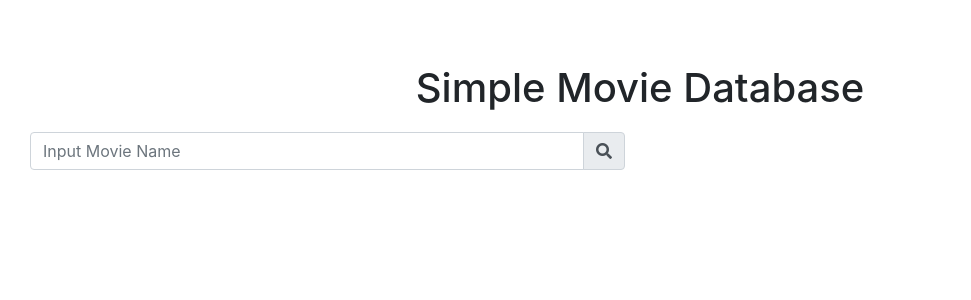
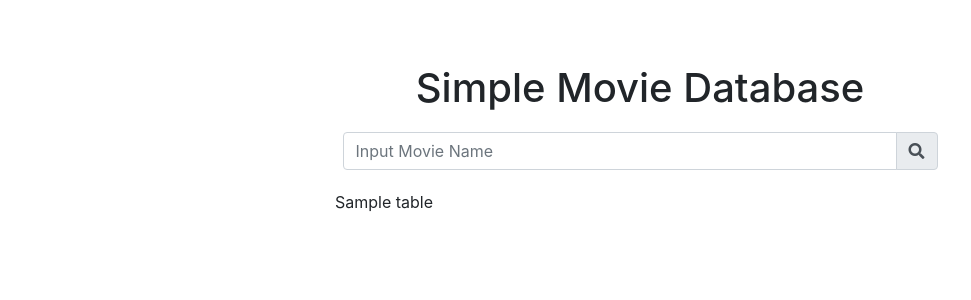
Before and after one commit to IzzanNurdin/SemanticWebTA, a Flask app: template flask_foaf/templates/index.html in a window 1280 px wide. Shown: the top 300 px of the page, without its empty margins (0-971 px from the left). Run offline with Flask 2, Linux system fonts and the light colour scheme; the template is opened without the code that fills it: most values are stand-ins (such as "Sample title", 1, 10 or a date in 2020); some libraries are stand-ins or nearby versions.

Commit message:
tampilan table di search

```diff
--- a/flask_foaf/templates/index.html
+++ b/flask_foaf/templates/index.html
@@ -11,7 +11,7 @@
     		<h1 style="text-align: center;">Simple Movie Database</h1>
     	</div>
     	<div class="col-md-12" style="margin-top: 20px;">
-    		<div class="col-md-6">
+    		<div class="col-md-6" style="margin: 0 auto">
 	    		<div class="input-group">
 	    			<input class="form-control" placeholder="Input Movie Name" type="text">
 	    			<div class="input-group-append">
@@ -20,5 +20,8 @@
 	    		</div>
 	    	</div>
     	</div>
+    	<div class="col-md-6" style="margin: 20px auto">
+    		{{table | safe}}
+    	</div>
     </body>
 </html>
```
Also changed, not shown: flask_foaf/main.py (+7 -7 lines).
